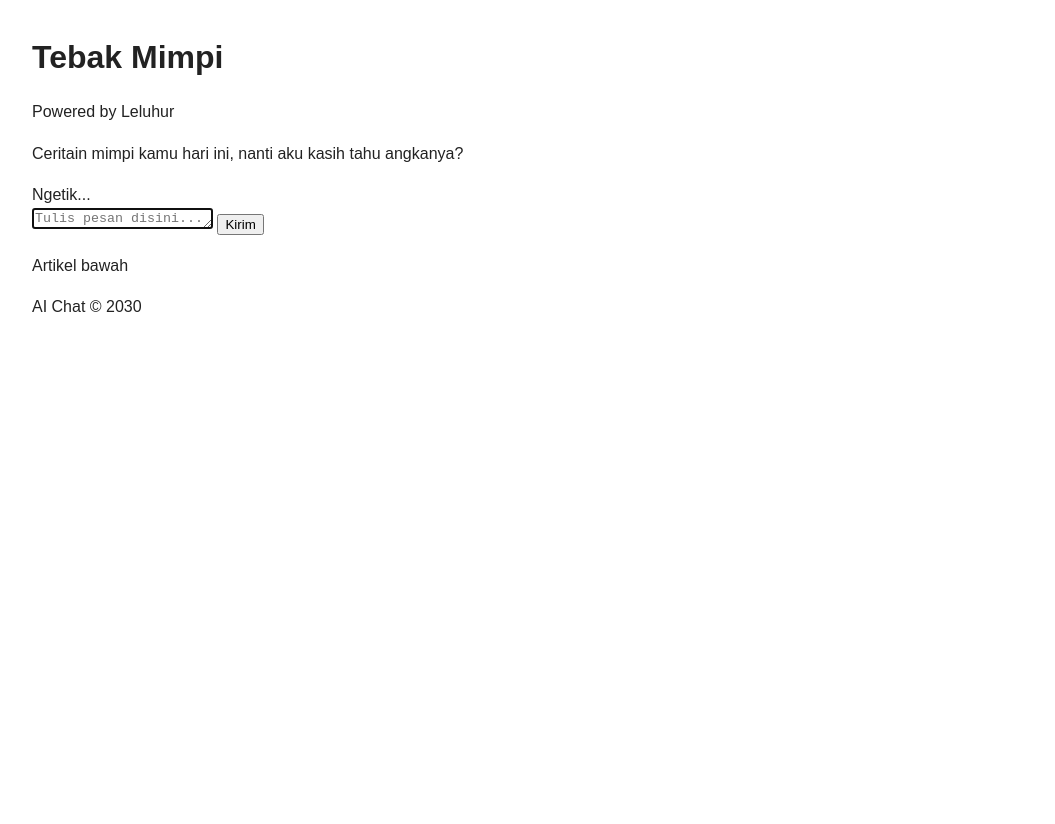
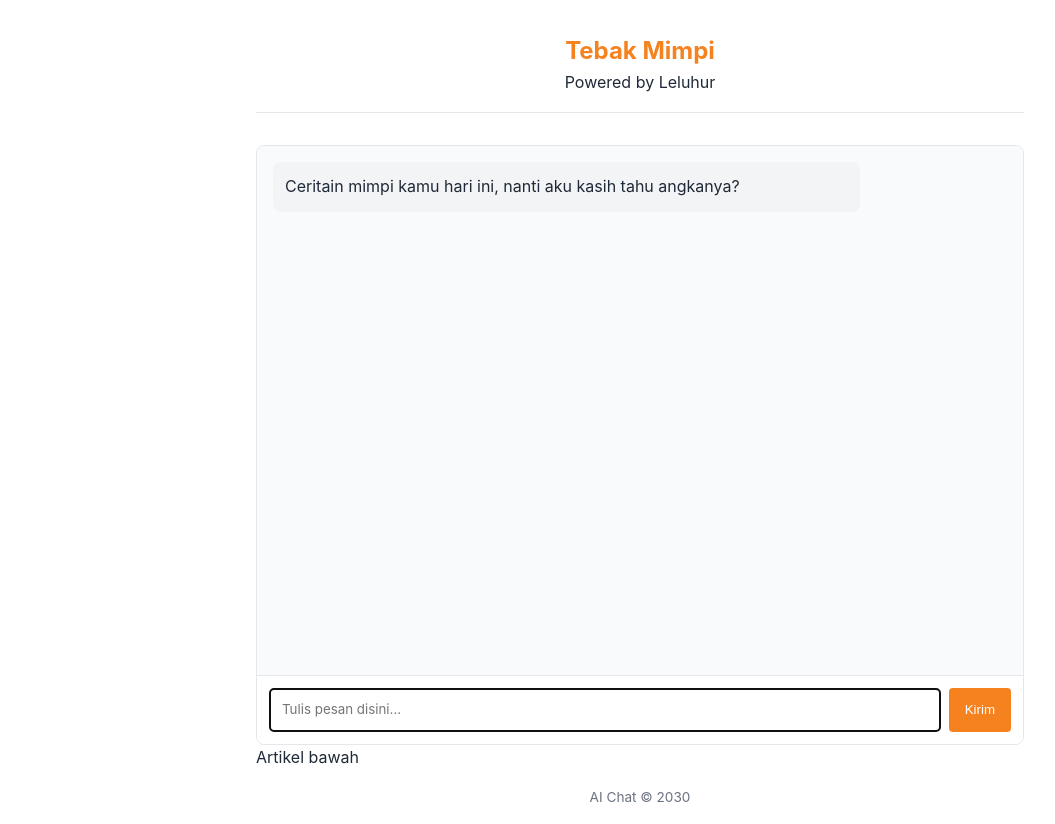
Before and after one commit to animalpsychic/chatai, a website: page public/tebak.html in a window 1280 px wide. Shown: the whole page, without its empty margins (0-1055 px from the left). Before the commit the page ends 800 px from the top, so only its background shows below. Drawn offline with Linux system fonts and the light colour scheme.

Commit message:
Update style.css

```diff
--- a/public/style.css
+++ b/public/style.css
@@ -1,69 +1,142 @@
-body {
-  font-family: Arial, sans-serif;
-  margin: 2rem;
-  line-height: 1.6;
-  background: #fff;
-  color: #222;
+:root {
+  --primary-color: #f6821f;
+  --primary-hover: #e67e22;
+  --light-bg: #f9fafb;
+  --border-color: #e5e7eb;
+  --text-color: #1f2937;
+  --text-light: #6b7280;
+  --user-msg-bg: #fff2e6;
+  --assistant-msg-bg: #f3f4f6;
 }
 
-article {
+* {
+  box-sizing: border-box;
+  margin: 0;
+  padding: 0;
+}
+
+body {
+  font-family: -apple-system, BlinkMacSystemFont, "Segoe UI", Roboto, Oxygen, Ubuntu, Cantarell, sans-serif;
+  line-height: 1.6;
+  color: var(--text-color);
   max-width: 800px;
-  margin: auto;
+  margin: 0 auto;
+  padding: 1rem;
+}
+
+header {
+  text-align: center;
+  margin-bottom: 2rem;
+  padding: 1rem 0;
+  border-bottom: 1px solid var(--border-color);
 }
 
 h1 {
-  font-size: 2rem;
-  margin-bottom: 1rem;
+  font-size: 1.5rem;
+  color: var(--primary-color);
 }
 
-/* Chat AI */
-.chat-box {
-  max-width: 800px;
-  margin: 4rem auto;
-  padding: 1rem;
-  border: 1px solid #ccc;
-  border-radius: 12px;
-  background: #f9f9f9;
+.chat-container {
+  display: flex;
+  flex-direction: column;
+  height: calc(100vh - 200px);
+  min-height: 400px;
+  border: 1px solid var(--border-color);
+  border-radius: 8px;
+  overflow: hidden;
 }
 
-.chat-box h2 {
-  margin-bottom: 0.5rem;
+.chat-messages {
+  flex: 1;
+  overflow-y: auto;
+  padding: 1rem;
+  background-color: var(--light-bg);
 }
 
-.chat-box textarea {
-  width: 100%;
-  height: 100px;
+.message {
   margin-bottom: 1rem;
   padding: 0.75rem;
   border-radius: 8px;
-  border: 1px solid #aaa;
-  resize: vertical;
+  max-width: 80%;
 }
 
-.chat-box button {
-  padding: 0.6rem 1.2rem;
-  background-color: #333;
-  color: #fff;
+.user-message {
+  background-color: var(--user-msg-bg);
+  align-self: flex-end;
+  margin-left: auto;
+}
+
+.assistant-message {
+  background-color: var(--assistant-msg-bg);
+  align-self: flex-start;
+}
+
+.message-input {
+  display: flex;
+  padding: 0.75rem;
+  border-top: 1px solid var(--border-color);
+  background-color: white;
+}
+
+#user-input {
+  flex: 1;
+  padding: 0.75rem;
+  border: 1px solid var(--border-color);
+  border-radius: 4px;
+  font-family: inherit;
+  resize: none;
+  min-height: 44px;
+}
+
+#send-button {
+  margin-left: 0.5rem;
+  padding: 0 1rem;
+  background-color: var(--primary-color);
+  color: white;
   border: none;
-  border-radius: 6px;
+  border-radius: 4px;
   cursor: pointer;
+  transition: background-color 0.2s;
+}
+
+#send-button:hover {
+  background-color: var(--primary-hover);
+}
+
+#send-button:disabled {
+  background-color: var(--text-light);
+  cursor: not-allowed;
+}
+
+.typing-indicator {
+  display: none;
+  margin-bottom: 1rem;
+  font-style: italic;
+  color: var(--text-light);
+}
+
+.typing-indicator.visible {
+  display: block;
+}
+
+footer {
+  margin-top: 1rem;
+  text-align: center;
+  font-size: 0.85rem;
+  color: var(--text-light);
 }
 
 /* Iklan melayang */
 .floating-ad {
   position: fixed;
-  bottom: 0;
-  left: 0;
-  right: 0;
-  background: #fffbec;
-  border-top: 1px solid #ccc;
-  text-align: center;
-  padding: 10px;
-  font-weight: bold;
+  bottom: 10px;
+  left: 50%;
+  transform: translateX(-50%);
+  background-color: #fff4e6;
+  border: 1px solid #ffcc99;
+  padding: 10px 20px;
+  border-radius: 8px;
+  box-shadow: 0 2px 5px rgba(0, 0, 0, 0.2);
+  font-size: 0.95rem;
   z-index: 999;
 }
-
-.floating-ad a {
-  color: #d6336c;
-  text-decoration: none;
-}
```
